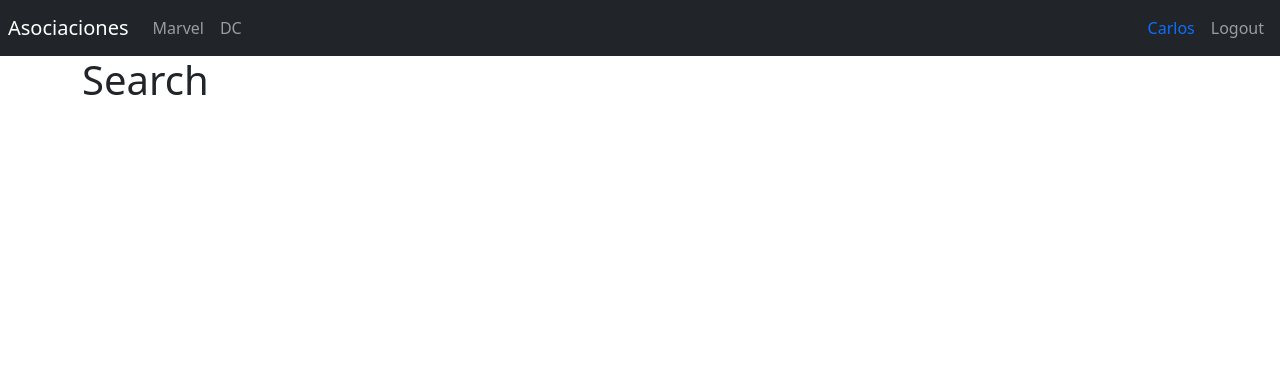
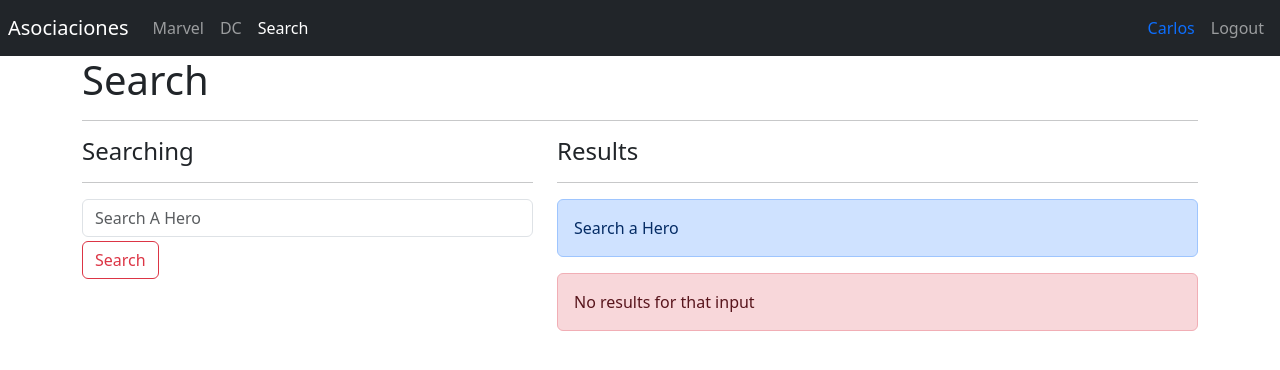
Before and after one commit to CJ-arg/Heroes-Vite-App, a React (Vite) app: page /search in a window 1280 px wide. Shown: the top 370 px of the page. Built offline with nearby package versions, Linux system fonts and the light colour scheme.

Commit message:
animated added

```diff
--- a/src/heroes/components/HeroCard.jsx
+++ b/src/heroes/components/HeroCard.jsx
@@ -5,11 +5,11 @@
 
   const heroImageUrl = `/assets/heroes/${id}.jpg`
   return (
-    <div className='col'>
+    <div className='col animate__animated animate__fadeIn'>
       <div className='card'>
         <div className='row no-gutters'>
           <div className='col-4'>
-            <img src={heroImageUrl} alt={superhero} className='card-img' />
+            <img src={heroImageUrl} alt={superhero} className='card-img animate__animated animate__pulse' />
           </div>
           <div className='col-8'>
             <div className='card-body'>
@@ -18,7 +18,7 @@
               {(characters !== alter_ego) && <p>{characters}</p>}
             </div>
             <p className='card-text'> <small className='text-muted'>{first_appearance}</small> </p>
-            <Link to={`/hero/${id}`}> More info...</Link>
+            <div className='animate__animated animate__backInUp'> <Link to={`/hero/${id}`}> More info...</Link></div>
           </div>
         </div>
       </div>
--- a/src/heroes/pages/Hero.jsx
+++ b/src/heroes/pages/Hero.jsx
@@ -15,7 +15,7 @@
     return <Navigate to='/marvel' />
   }
   return (
-    <div className='row mt-5'>
+    <div className='row mt-5 '>
       <div className='col-4'>
         <img
           src={`/assets/heroes/${id}.jpg`}
@@ -25,7 +25,7 @@
       </div>
 
       <div className='col-8'>
-        <h3>{hero.superhero}</h3>
+        <h3 className='  animate__animated animate__fadeIn'>{hero.superhero}</h3>
         <ul className='list-group list-group-flush'>
           <li className='list-group-item'> <b>Alter Ego:</b> {hero.alter_ego}</li>
           <li className='list-group-item'> <b>Publisher:</b> {hero.publisher}</li>
--- a/src/heroes/pages/Search.jsx
+++ b/src/heroes/pages/Search.jsx
@@ -1,8 +1,56 @@
 import React from 'react'
+import HeroCard from '../components/HeroCard'
+import { useForm } from '../../hooks/useForm'
+import { useLocation, useNavigate } from 'react-router'
+import queryString from 'query-string'
 
 const Search = () => {
+  const navigate = useNavigate()
+  const location = useLocation()
+
+  const { q = '' } = queryString.parse(location.search)
+
+  const { searchText, onInputChange } = useForm({
+    searchText: ''
+  })
+
+  const onSearchSubmit = (event) => {
+    event.preventDefault();
+    if (searchText.trim().length <= 1) return;
+    navigate(`?q=${searchText}`);
+  }
   return (
-    <h1>Search</h1>
+    <>
+      <h1>Search</h1>
+      <hr />
+      <div className="row">
+        <div className='col-5'>
+          <h4>Searching</h4>
+          <hr />
+          <form onSubmit={onSearchSubmit}>
+            <input
+              type="text"
+              placeholder='Search A Hero'
+              className='form-control'
+              name='searchText'
+              autoComplete='off'
+              value={searchText}
+              onChange={onInputChange} />
+            <button className='btn btn-outline-danger mt-1'> Search </button>
+          </form>
+        </div>
+        <div className='col-7'>
+          <h4>Results</h4>
+          <hr />
+
+          <div className='alert alert-primary'> Search a Hero</div>
+          <div className='alert alert-danger'> No results for that input <b>{q}</b> </div>
+          {/* <HeroCard /> */}
+        </div>
+      </div>
+
+    </>
+
   )
 }
 
--- /dev/null
+++ b/src/hooks/useForm.js
@@ -0,0 +1,24 @@
+import { useState } from "react";
+
+export const useForm = (initialForm = {}) => {
+  const [formState, setFormState] = useState(initialForm);
+
+  const onInputChange = ({ target }) => {
+    const { name, value } = target;
+    setFormState({
+      ...formState,
+      [name]: value,
+    });
+  };
+
+  const onResetForm = () => {
+    setFormState(initialForm);
+  };
+
+  return {
+    ...formState,
+    formState,
+    onInputChange,
+    onResetForm,
+  };
+};
--- a/src/ui/components/NavBar.jsx
+++ b/src/ui/components/NavBar.jsx
@@ -39,6 +39,13 @@
           >
             DC
           </NavLink>
+          <NavLink
+            className={({ isActive }) => `nav-item nav-link ${isActive ? 'active' : ""}`}
+            to="/search"
+
+          >
+            Search
+          </NavLink>
         </div>
       </div>
 
```
